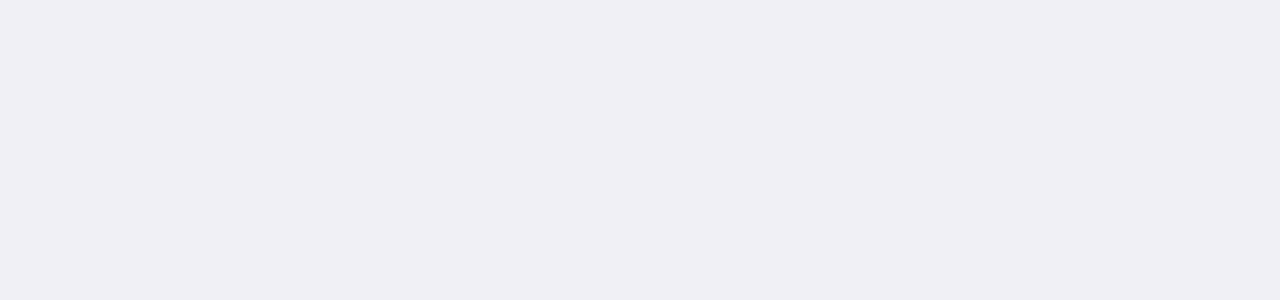
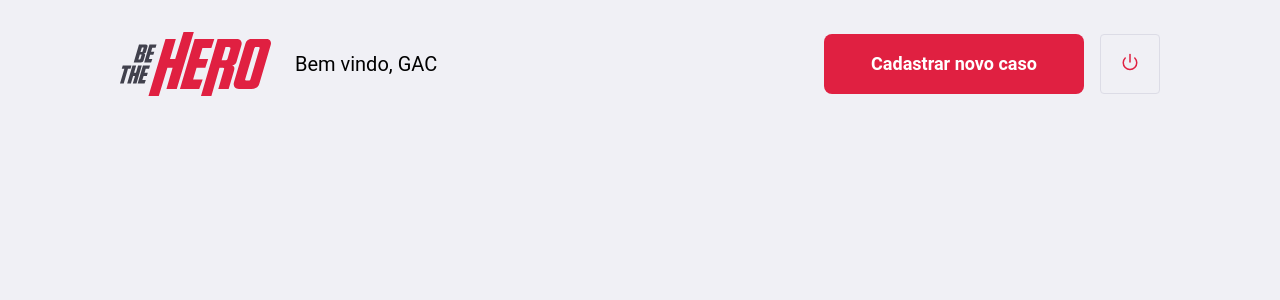
Before and after one commit to dev-jefferson/be-the-hero-frontend, a React (Create React App) app: page /profile in a window 1280 px wide. Shown: the top 300 px of the page. Built offline with nearby package versions, Linux system fonts and the light colour scheme.

Commit message:
estilizando o header da aplicação

```diff
--- /dev/null
+++ b/src/pages/Profile/index.js
@@ -0,0 +1,27 @@
+import React from 'react';
+
+import { Link } from 'react-router-dom';
+import { FiPower } from "react-icons/fi";
+
+import logoImg from "../../assets/logo.svg";
+import './styles.css';
+
+function Profile() {
+  return (
+    <div className="profile-container">
+      <header>
+        <img src={logoImg} alt="Be The Hero"/>
+        <span>Bem vindo, GAC</span>
+
+        <Link className="button" to="/incidens/new">
+          Cadastrar novo caso
+        </Link>
+        <button type="button">
+          <FiPower size="18" color="#E02041"/>
+        </button>
+      </header>
+    </div>
+  );
+}
+
+export default Profile;
--- /dev/null
+++ b/src/pages/Profile/styles.css
@@ -0,0 +1,40 @@
+.profile-container {
+  width: 100%;
+  max-width: 1100px;
+  padding: 0 30px;
+  margin: 32px auto;
+}
+
+.profile-container header {
+  display: flex;
+  align-items: center;
+}
+
+.profile-container header span {
+  font-size: 20px;
+  margin-left: 24px;
+}
+
+.profile-container header img {
+  height: 64px;
+}
+
+.profile-container header a {
+  width: 260px;
+  margin-left: auto;
+  margin-top: 0;
+}
+
+.profile-container header button {
+  height: 60px;
+  width: 60px;
+  border-radius: 4px;
+  border: 1px solid #dcdce6;
+  background: transparent;
+  margin-left: 16px;
+  transition: border-color 0.2s;
+}
+
+.profile-container header button:hover {
+  border-color: #999;
+}
--- a/src/routes.js
+++ b/src/routes.js
@@ -3,6 +3,7 @@ import { BrowserRouter, Switch, Route } from "react-router-dom";
 
 import Login from "./pages/Auth/Login";
 import Register from "./pages/Auth/Register";
+import Profile from "./pages/Profile";
 
 // import { Container } from './styles';
 export default function Routes() {
@@ -12,6 +13,7 @@ export default function Routes() {
       <Switch>
         <Route path="/" exact component={Login}/>
         <Route path="/register" component={Register}/>
+        <Route path="/profile" component={Profile}/>
       </Switch>
     </BrowserRouter>
   );
```
